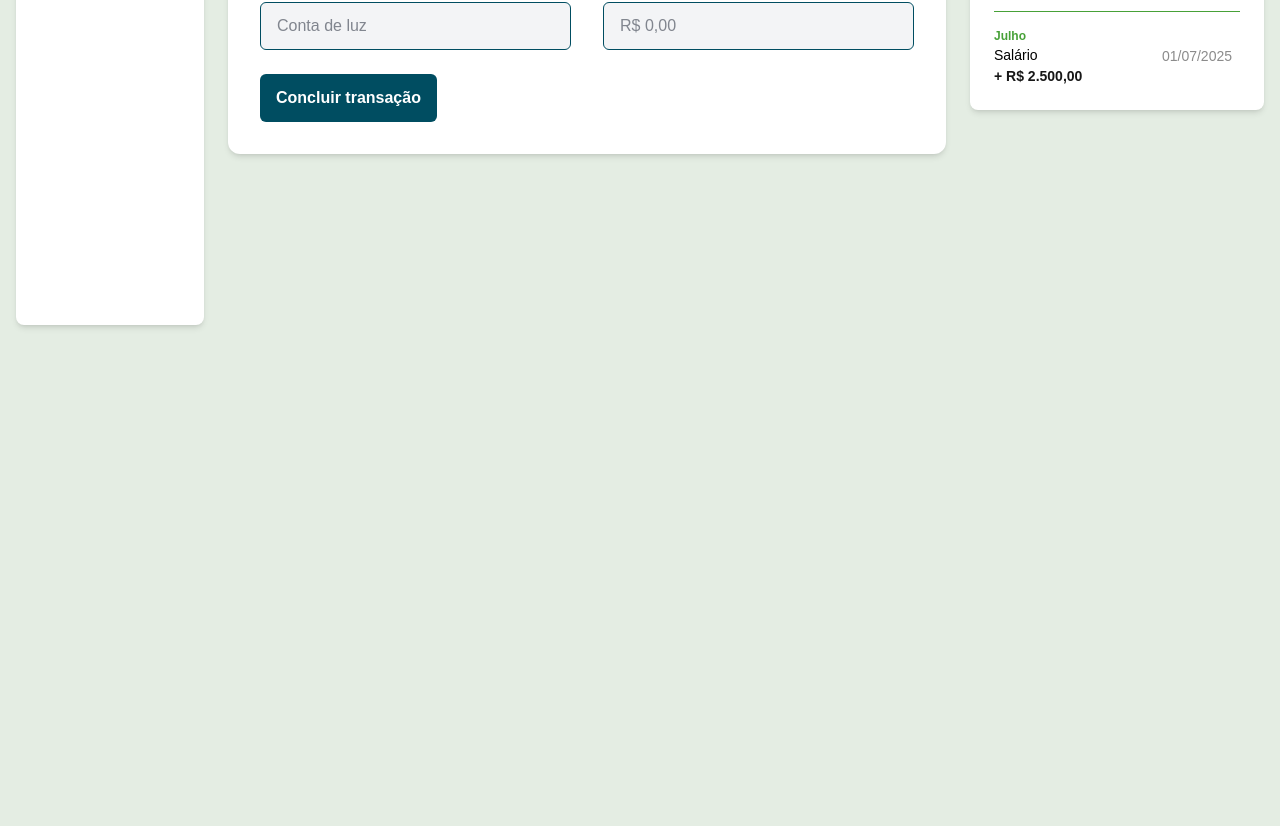
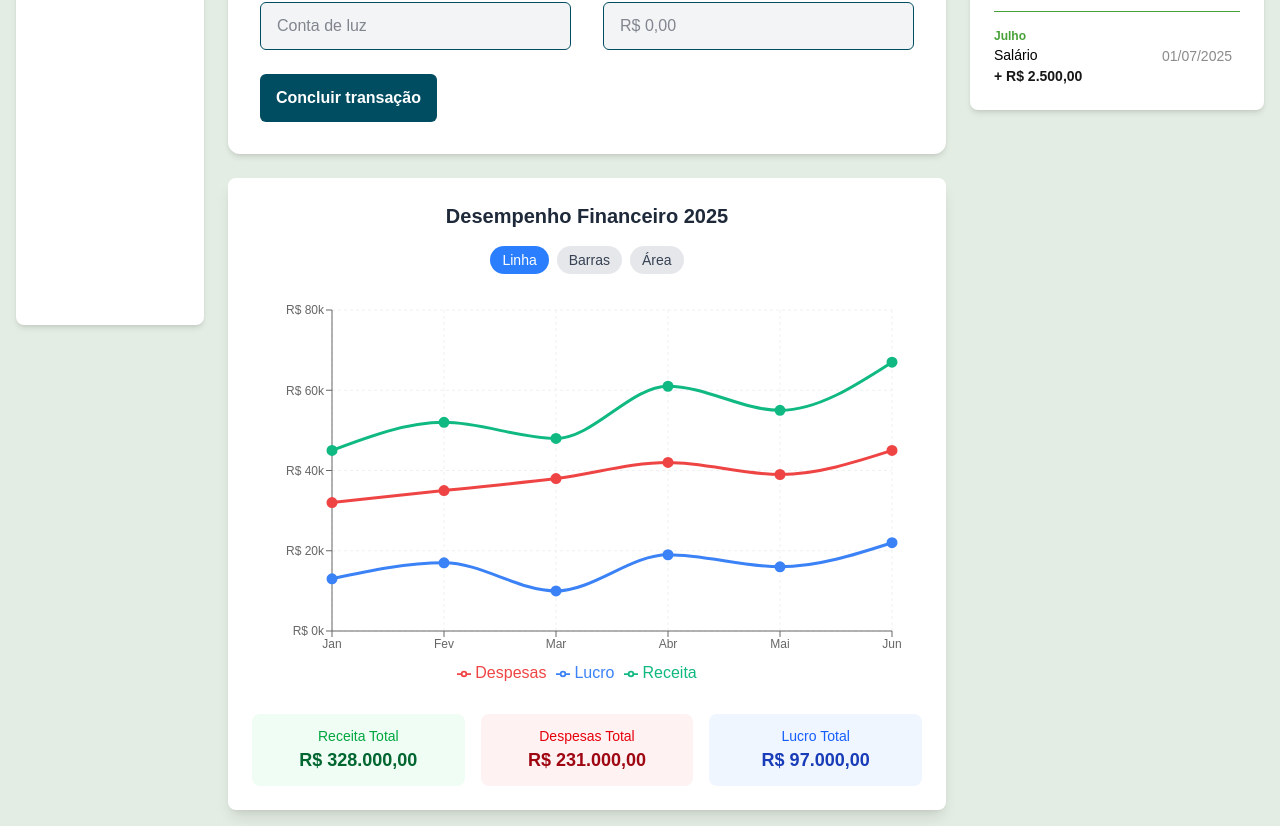
Before and after one commit to YmayroFerreira/FIAP---Pos-Tech-Challenge-Fase-01, a Next.js app: page / in a window 1280 px wide. Shown: the part 583-1409 px from the top of the page. Before the commit the page ends 924 px from the top, so only its background shows below. Built offline with nearby package versions, Linux system fonts and the light colour scheme.

Commit message:
created chart component

```diff
--- a/package.json
+++ b/package.json
@@ -15,7 +15,8 @@
     "imask": "^7.6.1",
     "next": "15.3.4",
     "react": "^19.0.0",
-    "react-dom": "^19.0.0"
+    "react-dom": "^19.0.0",
+    "recharts": "^3.1.2"
   },
   "devDependencies": {
     "@eslint/eslintrc": "^3",
--- a/src/app/page.tsx
+++ b/src/app/page.tsx
@@ -1,14 +1,26 @@
+"use client";
+
 import BalanceCard from "@/core/components/BalanceCard";
+import HomePageChart from "@/core/components/HomePageChart";
 import Statement from "@/core/components/Statement";
 import TransactionForm from "@/core/components/TransactionForm";
+import { useState } from "react";
 
 export default function Home() {
+  const [chartType, setChartType] = useState<"line" | "bar" | "area">("line");
+
   return (
     <div className="grid grid-cols-1 md:grid-cols-10 gap-6">
       <main className="col-span-full md:col-span-7">
         <div className="flex flex-col gap-6">
           <BalanceCard />
           <TransactionForm />
+          <HomePageChart
+            type={chartType}
+            onTypeChange={setChartType}
+            height={400}
+            title="Desempenho Financeiro 2025"
+          />
         </div>
       </main>
       <div className="col-span-full md:col-span-3">
--- /dev/null
+++ b/src/core/components/HomePageChart.tsx
@@ -0,0 +1,278 @@
+import React from "react";
+import {
+  LineChart,
+  Line,
+  BarChart,
+  Bar,
+  AreaChart,
+  Area,
+  XAxis,
+  YAxis,
+  CartesianGrid,
+  Tooltip,
+  Legend,
+  ResponsiveContainer,
+} from "recharts";
+
+interface FinancialData {
+  month: string;
+  receita: number;
+  despesas: number;
+  lucro: number;
+}
+
+interface FinancialChartProps {
+  data?: FinancialData[];
+  type?: "line" | "bar" | "area";
+  height?: number;
+  showGrid?: boolean;
+  title?: string;
+  onTypeChange?: (type: "line" | "bar" | "area") => void;
+}
+
+const sampleData: FinancialData[] = [
+  { month: "Jan", receita: 45000, despesas: 32000, lucro: 13000 },
+  { month: "Fev", receita: 52000, despesas: 35000, lucro: 17000 },
+  { month: "Mar", receita: 48000, despesas: 38000, lucro: 10000 },
+  { month: "Abr", receita: 61000, despesas: 42000, lucro: 19000 },
+  { month: "Mai", receita: 55000, despesas: 39000, lucro: 16000 },
+  { month: "Jun", receita: 67000, despesas: 45000, lucro: 22000 },
+];
+
+const FinancialChart: React.FC<FinancialChartProps> = ({
+  data = sampleData,
+  type = "line",
+  height = 300,
+  showGrid = true,
+  title = "Análise Financeira",
+  onTypeChange,
+}) => {
+  const formatCurrency = (value: number): string => {
+    return new Intl.NumberFormat("pt-BR", {
+      style: "currency",
+      currency: "BRL",
+    }).format(value);
+  };
+
+  const CustomTooltip = ({
+    active,
+    payload,
+    label,
+  }: {
+    active?: boolean;
+    payload?: Array<{
+      color: string;
+      name: string;
+      value: number;
+      dataKey: string;
+    }>;
+    label?: string;
+  }) => {
+    if (active && payload && payload.length > 0) {
+      return (
+        <div className="bg-white p-4 border border-gray-200 rounded-lg shadow-lg">
+          <p className="font-semibold text-gray-800">{label}</p>
+          {payload.map(
+            (
+              entry: {
+                color: string;
+                name: string;
+                value: number;
+                dataKey: string;
+              },
+              index: number
+            ) => (
+              <p key={index} style={{ color: entry.color }} className="text-sm">
+                {entry.name}: {formatCurrency(entry.value)}
+              </p>
+            )
+          )}
+        </div>
+      );
+    }
+    return null;
+  };
+
+  const handleTypeChange = (newType: "line" | "bar" | "area"): void => {
+    if (onTypeChange) {
+      onTypeChange(newType);
+    }
+  };
+
+  const renderChart = (): React.ReactElement => {
+    const commonProps = {
+      data,
+      margin: { top: 20, right: 30, left: 20, bottom: 5 },
+    };
+
+    switch (type) {
+      case "line":
+        return (
+          <LineChart {...commonProps}>
+            {showGrid && (
+              <CartesianGrid strokeDasharray="3 3" stroke="#f0f0f0" />
+            )}
+            <XAxis dataKey="month" tick={{ fontSize: 12 }} stroke="#666" />
+            <YAxis
+              tick={{ fontSize: 12 }}
+              stroke="#666"
+              tickFormatter={(value: number) => `R$ ${value / 1000}k`}
+            />
+            <Tooltip content={<CustomTooltip />} />
+            <Legend />
+            <Line
+              type="monotone"
+              dataKey="receita"
+              stroke="#10b981"
+              strokeWidth={3}
+              name="Receita"
+              dot={{ fill: "#10b981", r: 4 }}
+            />
+            <Line
+              type="monotone"
+              dataKey="despesas"
+              stroke="#ef4444"
+              strokeWidth={3}
+              name="Despesas"
+              dot={{ fill: "#ef4444", r: 4 }}
+            />
+            <Line
+              type="monotone"
+              dataKey="lucro"
+              stroke="#3b82f6"
+              strokeWidth={3}
+              name="Lucro"
+              dot={{ fill: "#3b82f6", r: 4 }}
+            />
+          </LineChart>
+        );
+
+      case "bar":
+        return (
+          <BarChart {...commonProps}>
+            {showGrid && (
+              <CartesianGrid strokeDasharray="3 3" stroke="#f0f0f0" />
+            )}
+            <XAxis dataKey="month" tick={{ fontSize: 12 }} stroke="#666" />
+            <YAxis
+              tick={{ fontSize: 12 }}
+              stroke="#666"
+              tickFormatter={(value: number) => `R$ ${value / 1000}k`}
+            />
+            <Tooltip content={<CustomTooltip />} />
+            <Legend />
+            <Bar dataKey="receita" fill="#10b981" name="Receita" />
+            <Bar dataKey="despesas" fill="#ef4444" name="Despesas" />
+            <Bar dataKey="lucro" fill="#3b82f6" name="Lucro" />
+          </BarChart>
+        );
+
+      case "area":
+        return (
+          <AreaChart {...commonProps}>
+            {showGrid && (
+              <CartesianGrid strokeDasharray="3 3" stroke="#f0f0f0" />
+            )}
+            <XAxis dataKey="month" tick={{ fontSize: 12 }} stroke="#666" />
+            <YAxis
+              tick={{ fontSize: 12 }}
+              stroke="#666"
+              tickFormatter={(value: number) => `R$ ${value / 1000}k`}
+            />
+            <Tooltip content={<CustomTooltip />} />
+            <Legend />
+            <Area
+              type="monotone"
+              dataKey="receita"
+              stackId="1"
+              stroke="#10b981"
+              fill="#10b981"
+              fillOpacity={0.6}
+              name="Receita"
+            />
+            <Area
+              type="monotone"
+              dataKey="lucro"
+              stackId="2"
+              stroke="#3b82f6"
+              fill="#3b82f6"
+              fillOpacity={0.6}
+              name="Lucro"
+            />
+          </AreaChart>
+        );
+
+      default:
+        return (
+          <LineChart {...commonProps}>
+            <XAxis dataKey="month" />
+            <YAxis />
+            <Line dataKey="receita" stroke="#10b981" name="Receita" />
+          </LineChart>
+        );
+    }
+  };
+
+  const calculateTotal = (field: keyof FinancialData): number => {
+    return data.reduce((sum, item) => {
+      const value = item[field];
+      return typeof value === "number" ? sum + value : sum;
+    }, 0);
+  };
+
+  return (
+    <div className="w-full bg-white p-6 rounded-lg shadow-lg">
+      <h3 className="text-xl font-bold text-gray-800 mb-4 text-center">
+        {title}
+      </h3>
+
+      <div className="flex justify-center gap-2 mb-4">
+        {(["line", "bar", "area"] as const).map((chartType) => (
+          <button
+            key={chartType}
+            type="button"
+            onClick={() => handleTypeChange(chartType)}
+            className={`px-3 py-1 text-sm rounded-full transition-colors ${
+              type === chartType
+                ? "bg-blue-500 text-white"
+                : "bg-gray-200 text-gray-700 hover:bg-gray-300"
+            }`}
+          >
+            {chartType === "line"
+              ? "Linha"
+              : chartType === "bar"
+              ? "Barras"
+              : "Área"}
+          </button>
+        ))}
+      </div>
+
+      <ResponsiveContainer width="100%" height={height}>
+        {renderChart()}
+      </ResponsiveContainer>
+
+      <div className="grid grid-cols-3 gap-4 mt-6">
+        <div className="text-center p-3 bg-green-50 rounded-lg">
+          <p className="text-sm text-green-600 font-medium">Receita Total</p>
+          <p className="text-lg font-bold text-green-800">
+            {formatCurrency(calculateTotal("receita"))}
+          </p>
+        </div>
+        <div className="text-center p-3 bg-red-50 rounded-lg">
+          <p className="text-sm text-red-600 font-medium">Despesas Total</p>
+          <p className="text-lg font-bold text-red-800">
+            {formatCurrency(calculateTotal("despesas"))}
+          </p>
+        </div>
+        <div className="text-center p-3 bg-blue-50 rounded-lg">
+          <p className="text-sm text-blue-600 font-medium">Lucro Total</p>
+          <p className="text-lg font-bold text-blue-800">
+            {formatCurrency(calculateTotal("lucro"))}
+          </p>
+        </div>
+      </div>
+    </div>
+  );
+};
+
+export default FinancialChart;
```
Also changed, not shown: 1 other file (tests, documents, lock files or other folders).
